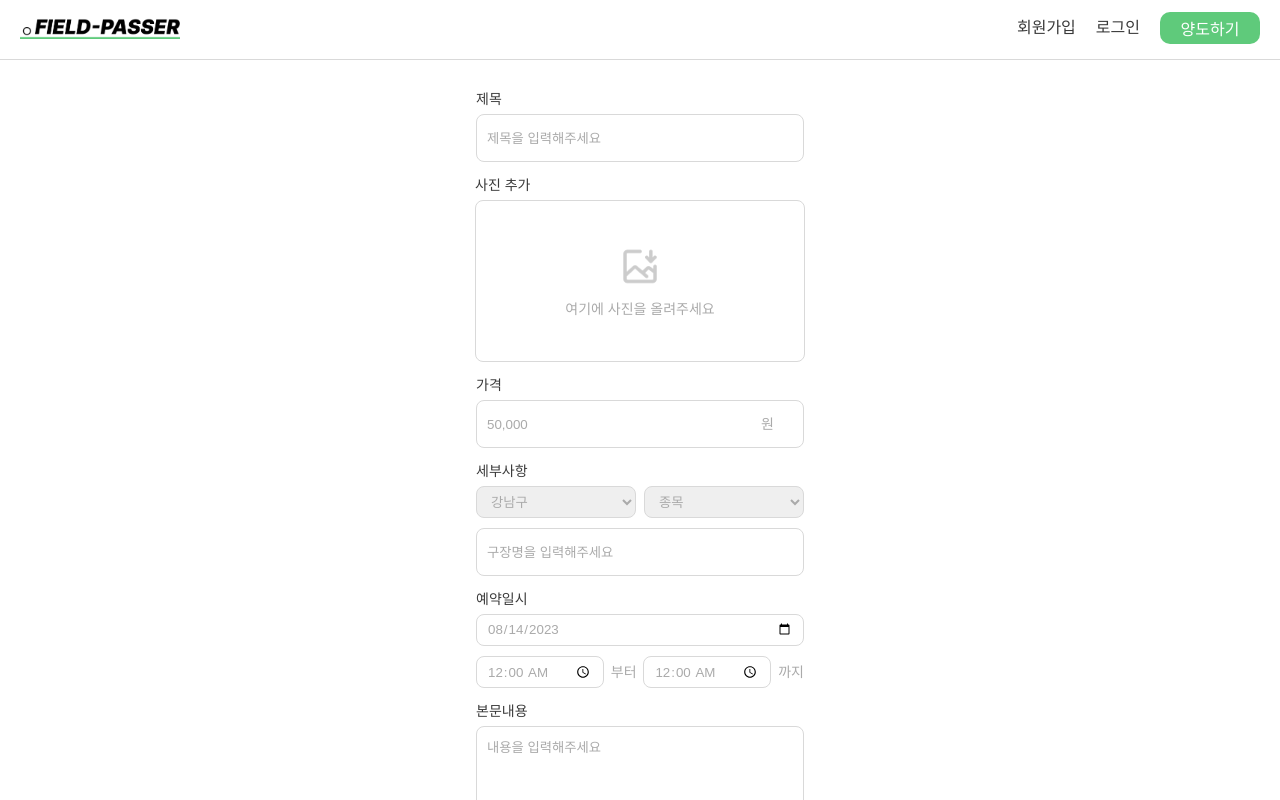
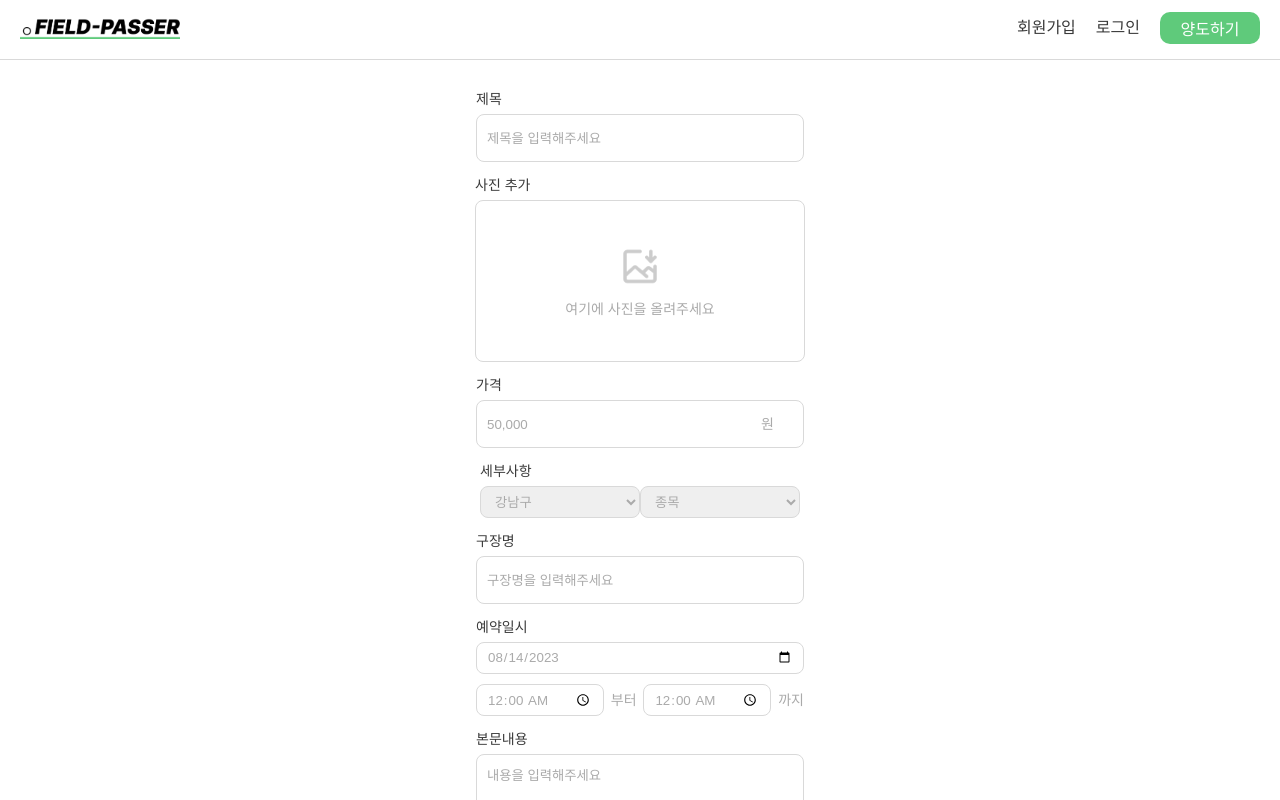
Before and after one commit to Field-Passer/newFieldPasser-FE, a React (Vite) app: page /board_form in a window 1280 px wide. Shown: the top 800 px of the page. Built offline with nearby package versions, Linux system fonts and the light colour scheme; a web font is replaced by a local one.

Commit message:
Design: 구장명 입력 변경 디자인 반영

```diff
--- a/src/pages/BoardForm.tsx
+++ b/src/pages/BoardForm.tsx
@@ -4,11 +4,11 @@ import { districtOptions, categoryOptions } from '@src/constants/options'
 import { useState } from 'react'
 
 const BoardForm = () => {
-  const [imgSrc, setImgSrc]: any = useState(null)
+  const [imgSrc, setImgSrc] = useState<string | null>(null)
 
   const previewImg = (event: React.ChangeEvent<HTMLInputElement>) => {
     // 함수실행 전 단계에서 thisFile true인지 검사해도?
-    const thisFile = event.target.files![0]
+    const thisFile = event.target.files && event.target.files[0]
     const fileReader = new FileReader()
     if (thisFile && thisFile.size > 1048576) {
       alert('첨부파일 사이즈는 1MB 이내로만 등록 가능합니다.')
@@ -17,8 +17,9 @@ const BoardForm = () => {
     }
     thisFile && fileReader.readAsDataURL(thisFile)
     return new Promise<void>((resolve) => {
+      // promise 안 쓰면 동작 안됨...
       fileReader.onload = () => {
-        setImgSrc(fileReader.result || null)
+        setImgSrc(fileReader.result + '')
         resolve()
       }
     })
@@ -114,10 +115,13 @@ const BoardForm = () => {
               })}
             </select>
           </div>
-          <div>
-            <input type="text" placeholder="구장명을 입력해주세요" />
-          </div>
         </Detail>
+      </Section>
+      <Section>
+        <div>구장명</div>
+        <div>
+          <input type="text" placeholder="구장명을 입력해주세요" />
+        </div>
       </Section>
       <Section>
         <div>예약일시</div>
```
